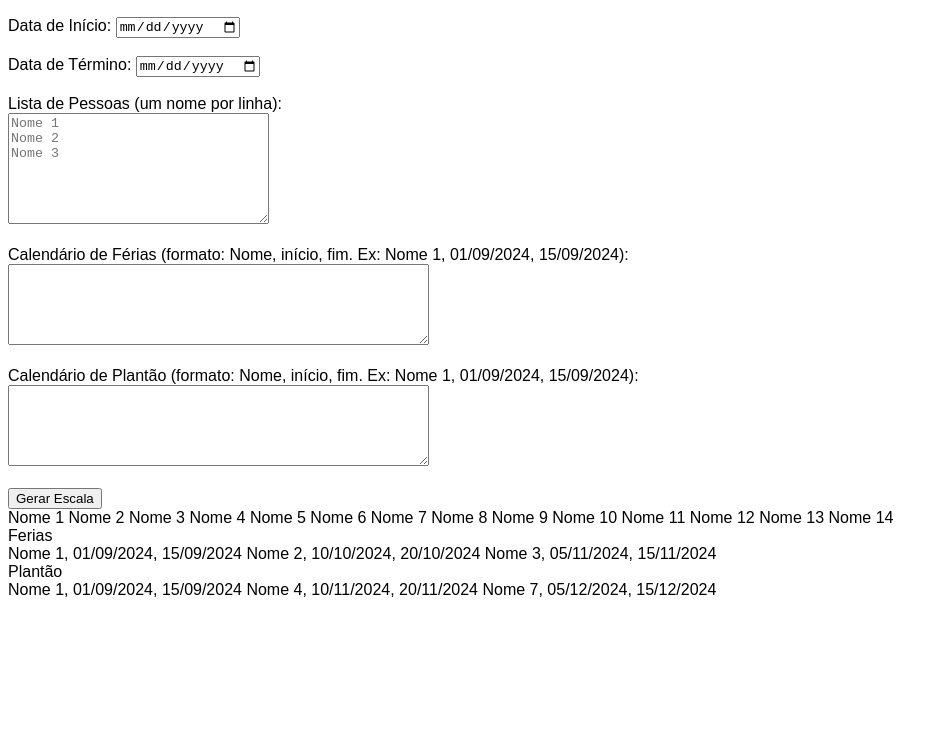
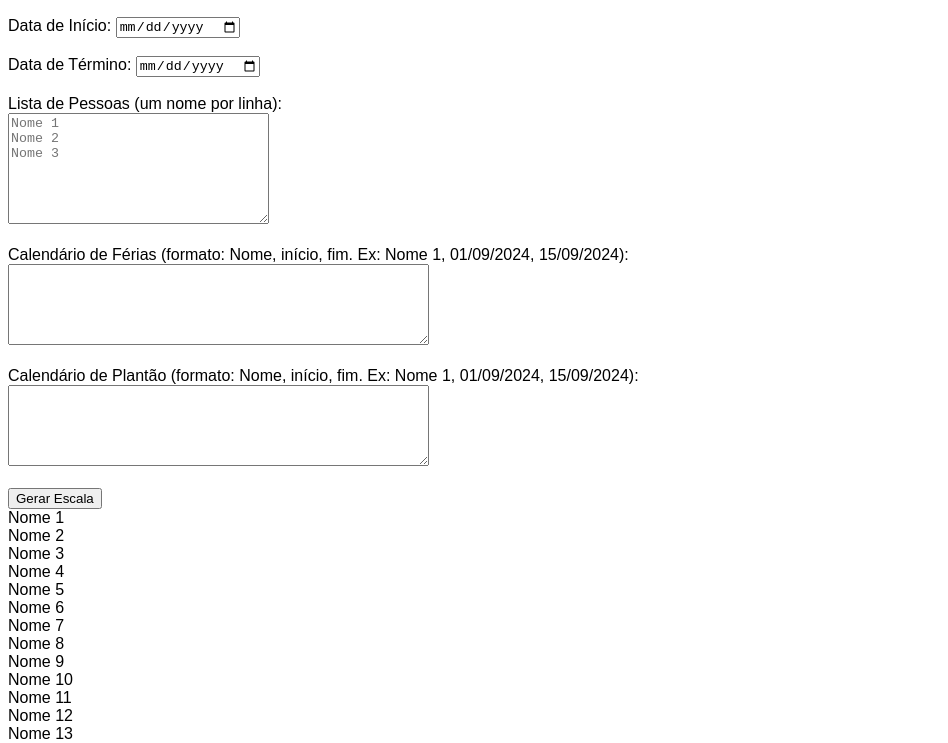
Before and after one commit to luisgustavoleal/escala-trabalho, a plain HTML site: page index.html in a window 1280 px wide. Shown: the part 51-794 px from the top of the page, without its empty margins (0-948 px from the left). Drawn offline with Linux system fonts and the light colour scheme.

Commit message:
Update index.html

```diff
--- a/index.html
+++ b/index.html
@@ -105,32 +105,32 @@
 
 
 <div>
-    Nome 1
-    Nome 2
-    Nome 3
-    Nome 4
-    Nome 5
-    Nome 6
-    Nome 7
-    Nome 8
-    Nome 9
-    Nome 10
-    Nome 11
-    Nome 12
-    Nome 13
-    Nome 14
+    Nome 1<br>
+    Nome 2<br>
+    Nome 3<br>
+    Nome 4<br>
+    Nome 5<br>
+    Nome 6<br>
+    Nome 7<br>
+    Nome 8<br>
+    Nome 9<br>
+    Nome 10<br>
+    Nome 11<br>
+    Nome 12<br>
+    Nome 13<br>
+    Nome 14<br>
 </div>
 
 <div>Ferias<br>
-    Nome 1, 01/09/2024, 15/09/2024
-    Nome 2, 10/10/2024, 20/10/2024
-    Nome 3, 05/11/2024, 15/11/2024
+    Nome 1, 01/09/2024, 15/09/2024<br>
+    Nome 2, 10/10/2024, 20/10/2024<br>
+    Nome 3, 05/11/2024, 15/11/2024<br>
 </div>
 
 <div>Plantão<br>
-    Nome 1, 01/09/2024, 15/09/2024
-    Nome 4, 10/11/2024, 20/11/2024
-    Nome 7, 05/12/2024, 15/12/2024
+    Nome 1, 01/09/2024, 15/09/2024<br>
+    Nome 4, 10/11/2024, 20/11/2024<br>
+    Nome 7, 05/12/2024, 15/12/2024<br>
 </div>
 
 </body>
```
